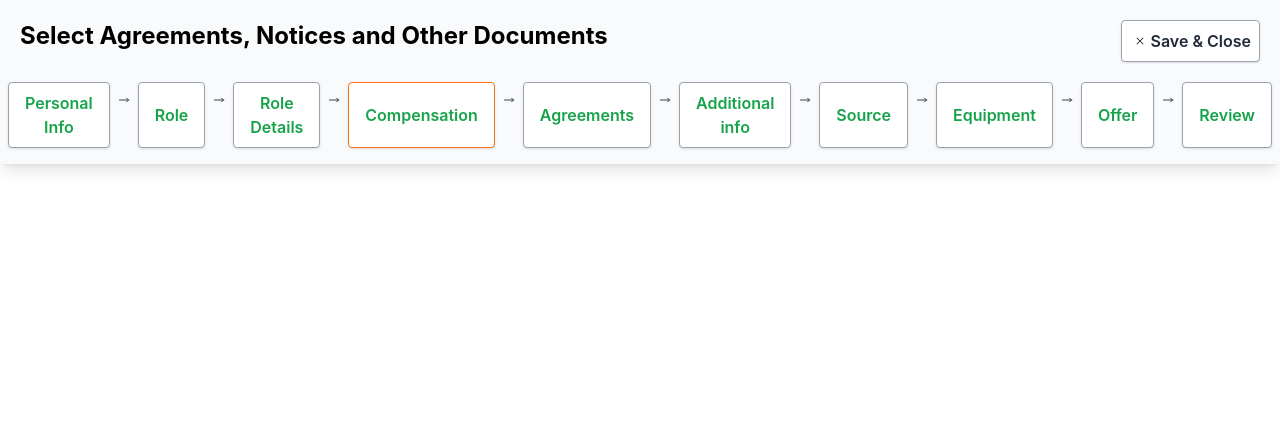
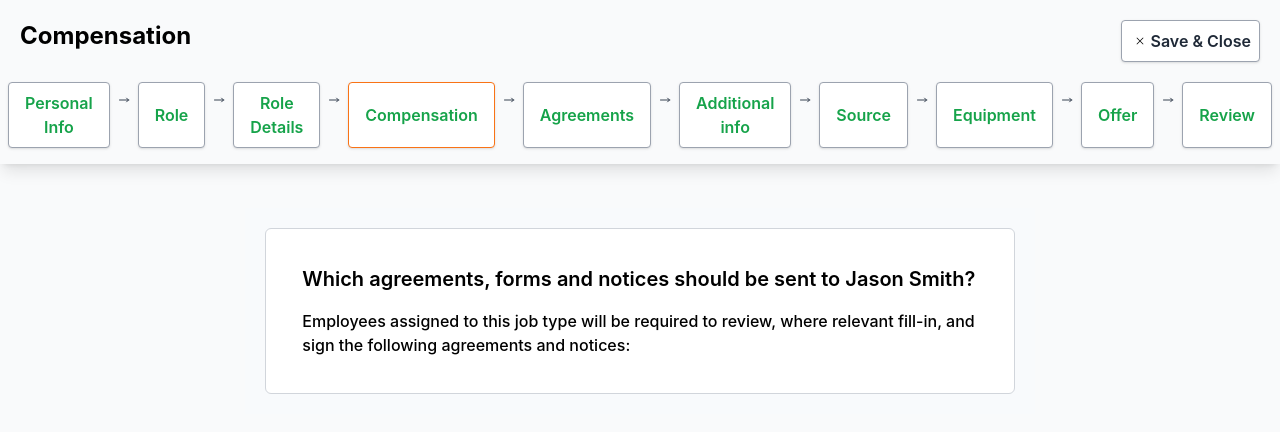
Before and after one commit to KhanMohd-dev/documentselector-ui, a React (Create React App) app: page /compensation in a window 1280 px wide. Shown: the top 432 px of the page. Built offline with nearby package versions, Linux system fonts and the light colour scheme.

Commit message:
Headings Dynamic

```diff
--- a/src/common/common.tsx
+++ b/src/common/common.tsx
@@ -222,3 +222,36 @@ export const chipColor = {
         badge: 'text-purple-400 bg-transparent rounded-sm hover:bg-purple-200 hover:text-purple-900 dark:hover:bg-purple-800 dark:hover:text-purple-300'
     }
 }
+
+export const headings = {
+    "agreements": {
+        value: "Select Agreements, Notices and Other Documents"
+    },
+    "compensation": {
+        value: "Compensation"
+    },
+    "personal info": {
+        value: "Personal Information"
+    },
+    "role": {
+        value: "Role"
+    },
+    "role details": {
+        value: "Role Details"
+    },
+    "additional info": {
+        value: "Additional Information"
+    },
+    "source": {
+        value: "Source"
+    },
+    "equipment": {
+        value: "Equipment"
+    },
+    "offer": {
+        value: "Offer"
+    },
+    "review": {
+        value: "Review"
+    },
+}
--- a/src/components/AppLayout.tsx
+++ b/src/components/AppLayout.tsx
@@ -1,11 +1,13 @@
 import { Route, Routes } from "react-router-dom";
 import Agreement from "./Agreement";
+import Compensation from "./Compensation";
 
 function AppLayout() {
     return (
         <Routes>
         <Route path='/' element={<Agreement/>} />
         <Route path='/agreements' element={<Agreement/>} />
+        <Route path='/compensation' element={<Compensation/>} />
       </Routes>
     );
   }
--- /dev/null
+++ b/src/components/Compensation.tsx
@@ -0,0 +1,18 @@
+const Compensation: React.FC = () => {
+    return (
+        <div>
+            <div className="grid grid-cols-6 gap-4 p-11">
+                <div className="col-start-2 col-span-4 flex justify-center items-center p-5 bg-slate-50">
+                    <div className="border border-gray-300 p-5 rounded-md bg-white">
+                        <h3 className="text-xl font-semibold p-4">Which agreements, forms and notices should be sent to Jason Smith?</h3>
+                        <h4 className="font-medium pl-4 pb-4">Employees assigned to this job type will be required to review, where relevant fill-in, and sign the following agreements and notices:</h4>
+                    </div>
+                </div>
+            </div>
+
+        </div>
+    )
+
+};
+
+export default Compensation
--- a/src/components/Header.tsx
+++ b/src/components/Header.tsx
@@ -1,15 +1,19 @@
 import { FC } from 'react';
-import { buttonNames } from '../common/common';
+import { buttonNames, headings } from '../common/common';
 import { Link, useLocation } from 'react-router-dom';
 
 const Header: FC = () => {
     const location = useLocation();
     const path = decodeURIComponent(location.pathname.replace('/', ''));
 
+    const headingValue = Object.prototype.hasOwnProperty.call(headings, path)
+    ? (headings as any)[path].value
+    : '';
+
     return (
         <div className="justify-between shadow-lg">
             <div className="flex justify-between p-5">
-                <h3 className="text-2xl font-bold">Select Agreements, Notices and Other Documents</h3>
+                <h3 className="text-2xl font-bold">{headingValue}</h3>
                 <button className="bg-white hover:bg-gray-100 text-gray-800 font-semibold py-2 px-2 border border-gray-400 rounded shadow flex items-center">
                     <svg xmlns="http://www.w3.org/2000/svg" viewBox="0 0 24 24" fill="currentColor" className="w-3 h-3 text-black mx-1">
                         <path fillRule="evenodd" d="M5.47 5.47a.75.75 0 0 1 1.06 0L12 10.94l5.47-5.47a.75.75 0 1 1 1.06 1.06L13.06 12l5.47 5.47a.75.75 0 1 1-1.06 1.06L12 13.06l-5.47 5.47a.75.75 0 0 1-1.06-1.06L10.94 12 5.47 6.53a.75.75 0 0 1 0-1.06Z" clipRule="evenodd" />
```
